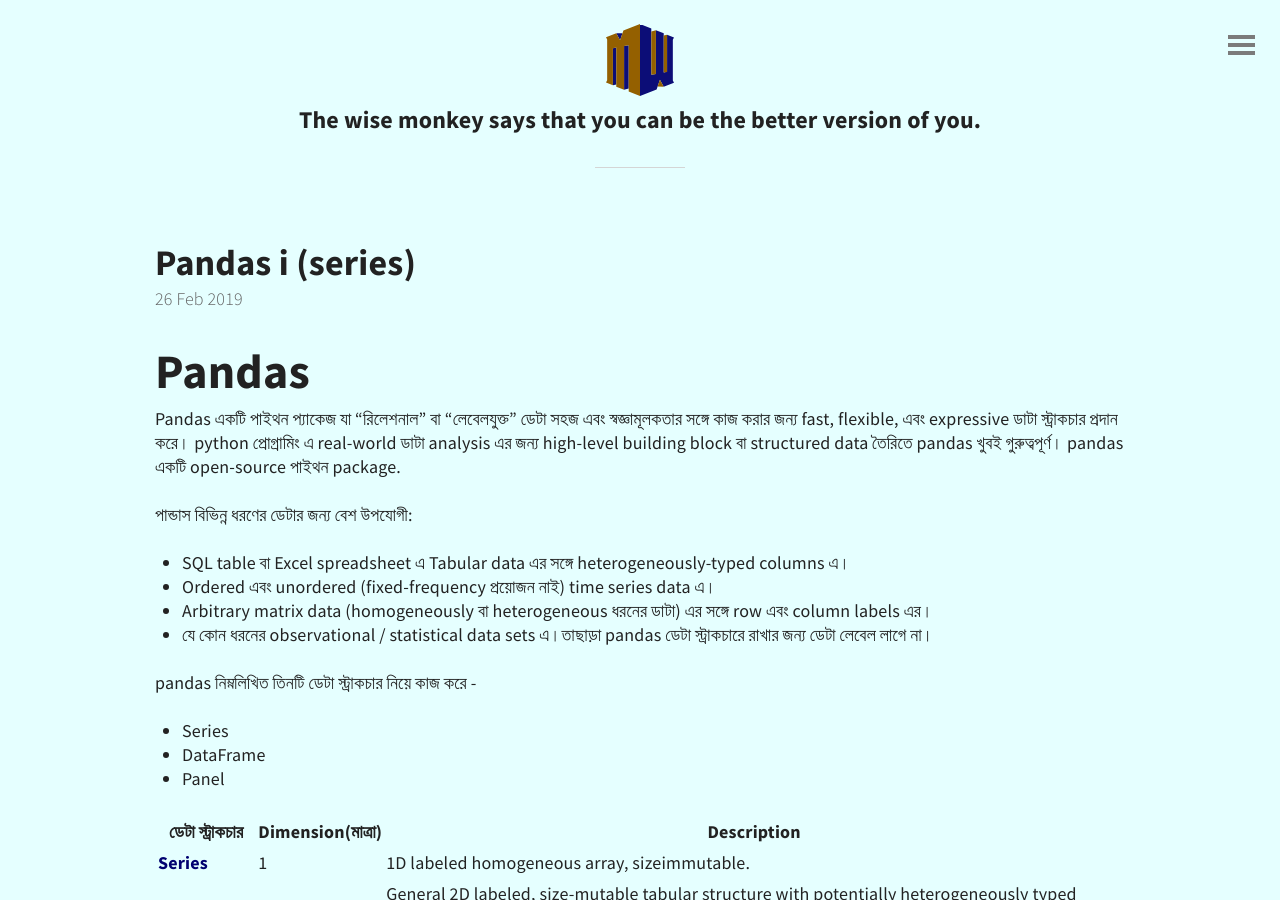
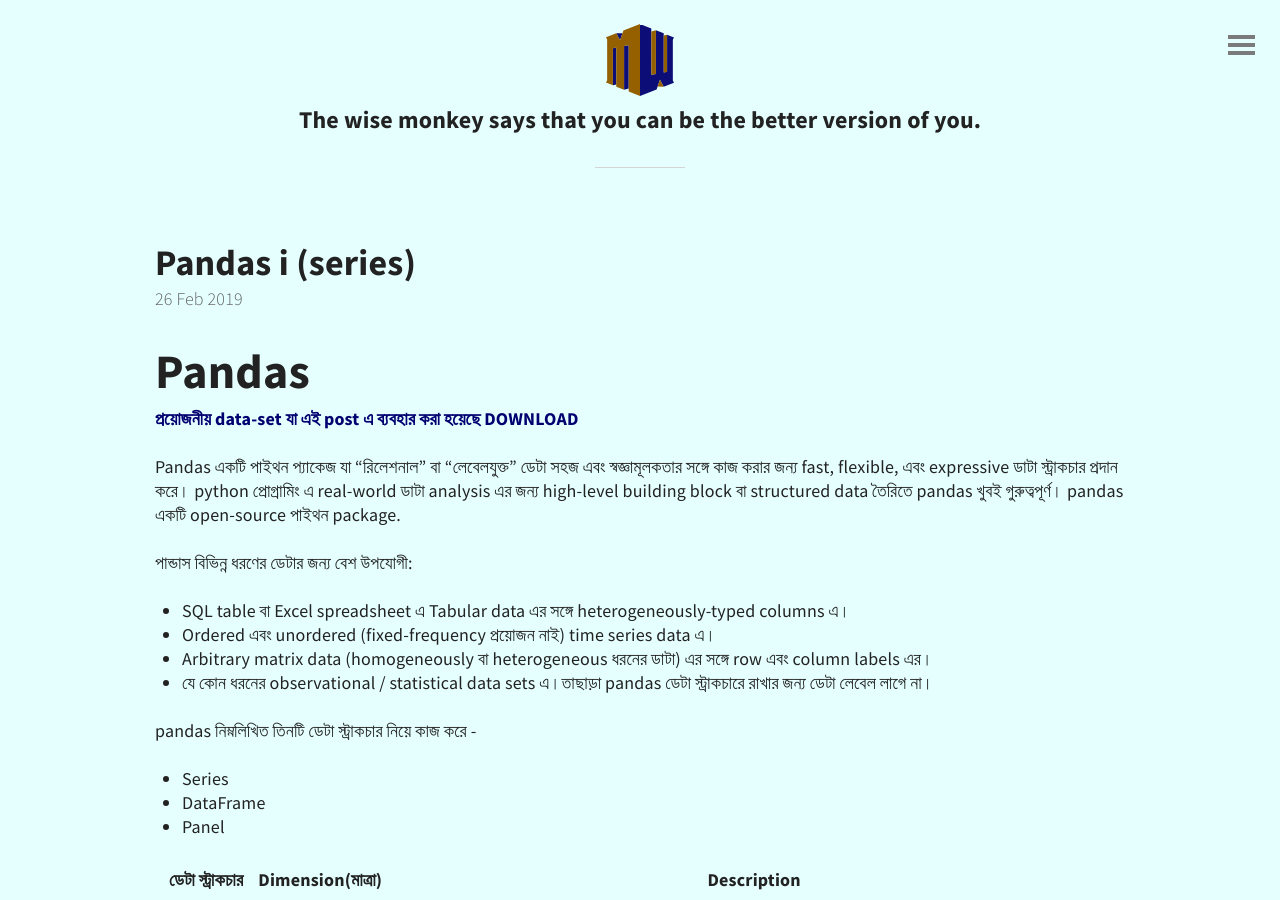
Before and after one commit to MonadWizard/pyblog, a Jekyll site: the page built from _posts/2019-02-26-Pandas I (series).md, in a window 1280 px wide and 900 px high. Built offline with Jekyll 4.4.1, drawn with Linux system fonts in a browser that asks for light colours; comment, search, counter and statistics services are not loaded.

Commit message:
Update 2019-02-26-Pandas I (series).md

```diff
--- a/_posts/2019-02-26-Pandas I (series).md
+++ b/_posts/2019-02-26-Pandas I (series).md
@@ -1,5 +1,10 @@
 
 # Pandas
+
+[প্রয়োজনীয় data-set যা এই post এ ব্যবহার করা হয়েছে DOWNLOAD ](https://github.com/dust-nk-org/pandasDataSet/archive/master.zip)
+
+
+
 Pandas একটি পাইথন প্যাকেজ যা "রিলেশনাল" বা "লেবেলযুক্ত" ডেটা সহজ এবং স্বজ্ঞামূলকতার সঙ্গে কাজ করার জন্য fast, flexible, এবং expressive ডাটা স্ট্রাকচার প্রদান করে। python প্রোগ্রামিং  এ real-world ডাটা analysis এর জন্য high-level building block বা structured data তৈরিতে pandas খুবই গুরুত্বপূর্ণ। pandas একটি open-source পাইথন package.
 
 পান্ডাস বিভিন্ন ধরণের ডেটার জন্য বেশ উপযোগী:
```
